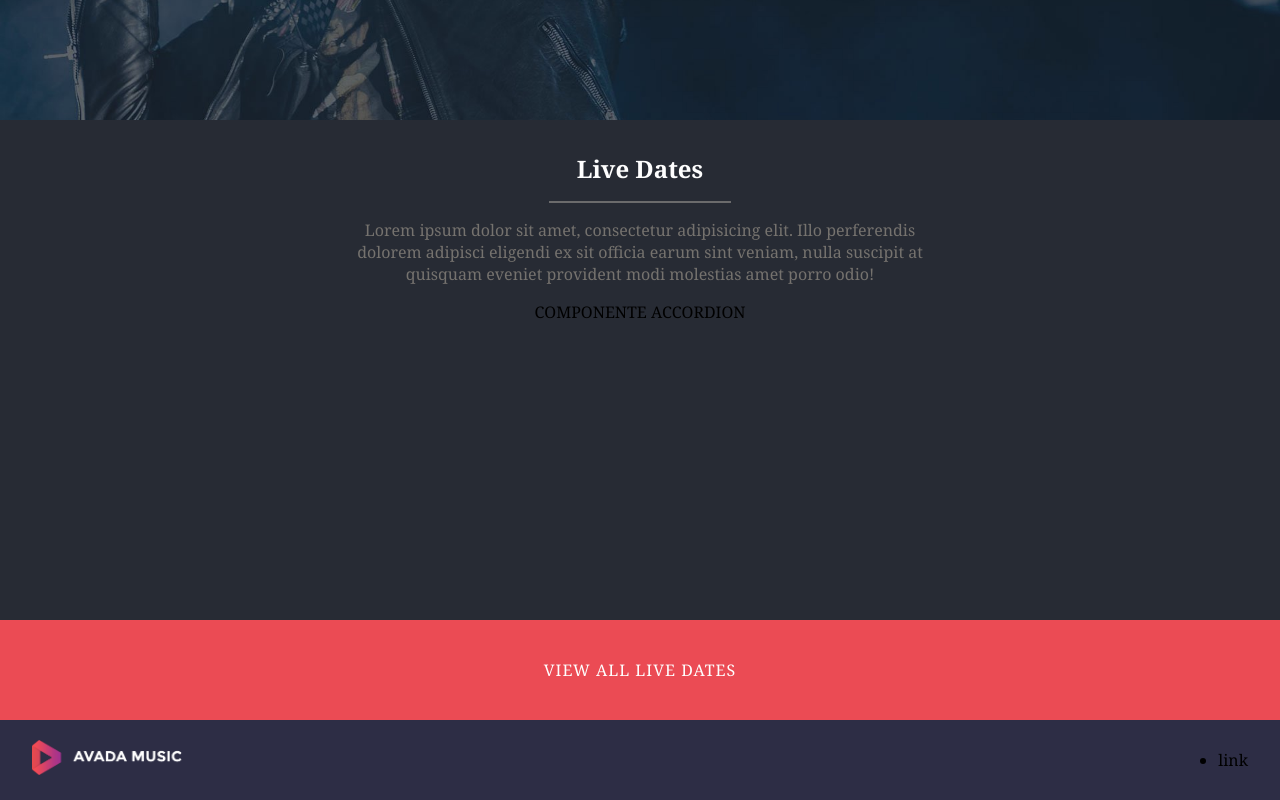
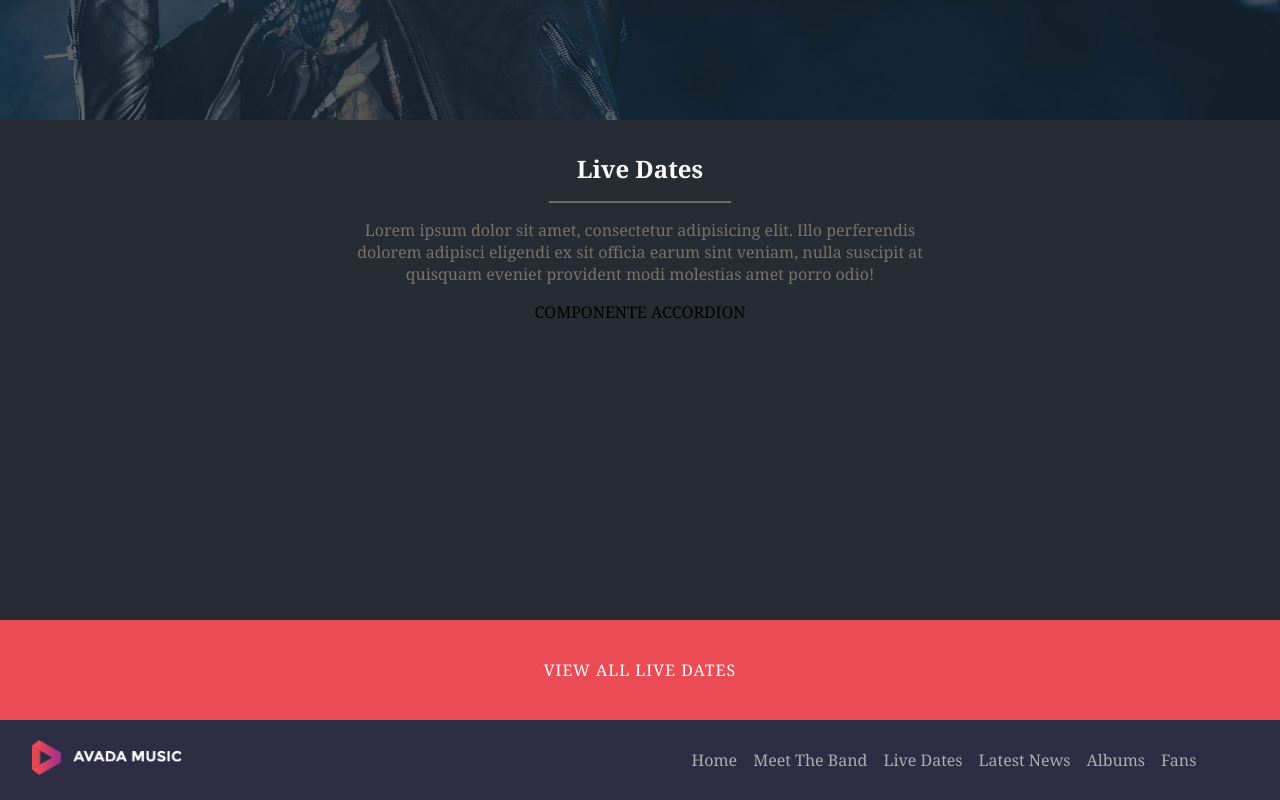
Before and after one commit to DanieleCascio-dev/proj-html-vuejs, a Vue app: page / in a window 1280 px wide. Shown: the part 2080-2880 px from the top of the page. Built offline with nearby package versions, Linux system fonts and the light colour scheme.

Commit message:
add: .nav-menu-alt to AppNav

```diff
--- a/src/components/AppFooter.vue
+++ b/src/components/AppFooter.vue
@@ -5,7 +5,19 @@ export default { components: { AppNav } };
 </script>
 
 <template>
-  <AppNav navPosition="" bgColor="" :menuBar="false" />
+  <AppNav
+    navPosition=""
+    bgColor=""
+    :menuBar="false"
+    :linksArray="[
+      'Home',
+      'Meet The Band',
+      'Live Dates',
+      'Latest News',
+      'Albums',
+      'Fans',
+    ]"
+  />
 </template>
 
 <style scoped lang="scss">
--- a/src/components/AppNav.vue
+++ b/src/components/AppNav.vue
@@ -4,6 +4,7 @@ export default {
     navPosition: String,
     bgColor: String,
     menuBar: Boolean,
+    linksArray: Array,
   },
   data() {
     return {
@@ -38,7 +39,9 @@ export default {
     </div>
     <div class="nav-menu-alt" v-else>
       <ul>
-        <li>link</li>
+        <li v-for="link in linksArray">
+          <a :href="link">{{ link }}</a>
+        </li>
       </ul>
     </div>
   </nav>
@@ -83,5 +86,20 @@ nav {
       @include flex(row, center, center);
     }
   }
+
+  .nav-menu-alt {
+    width: 50%;
+    ul {
+      @include flex(row, center, center);
+      width: 100%;
+      gap: 1rem;
+      color: $cube-bombay;
+      li {
+        &:hover {
+          color: $cube-white;
+        }
+      }
+    }
+  }
 }
 </style>
--- a/src/style/general.scss
+++ b/src/style/general.scss
@@ -9,6 +9,14 @@ img {
   max-width: 100%;
 }
 
+ul {
+  list-style: none;
+}
+
+a {
+  text-decoration: none;
+  color: inherit;
+}
 /* Font */
 
 body {
```
